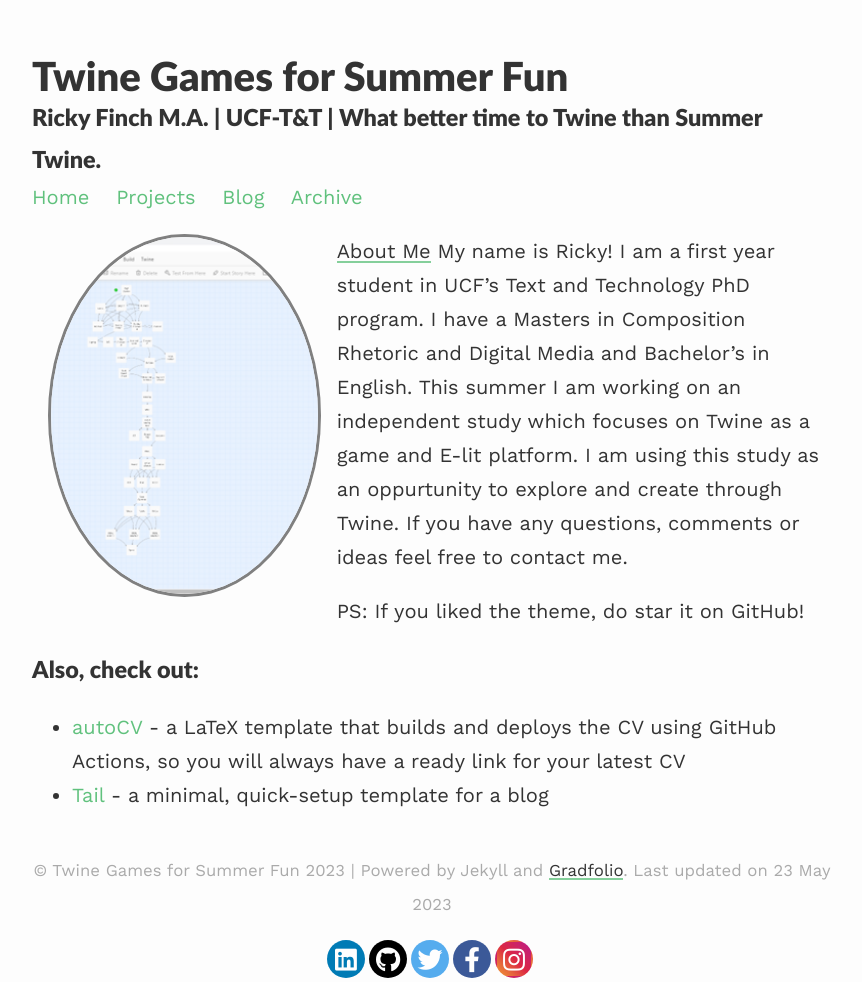
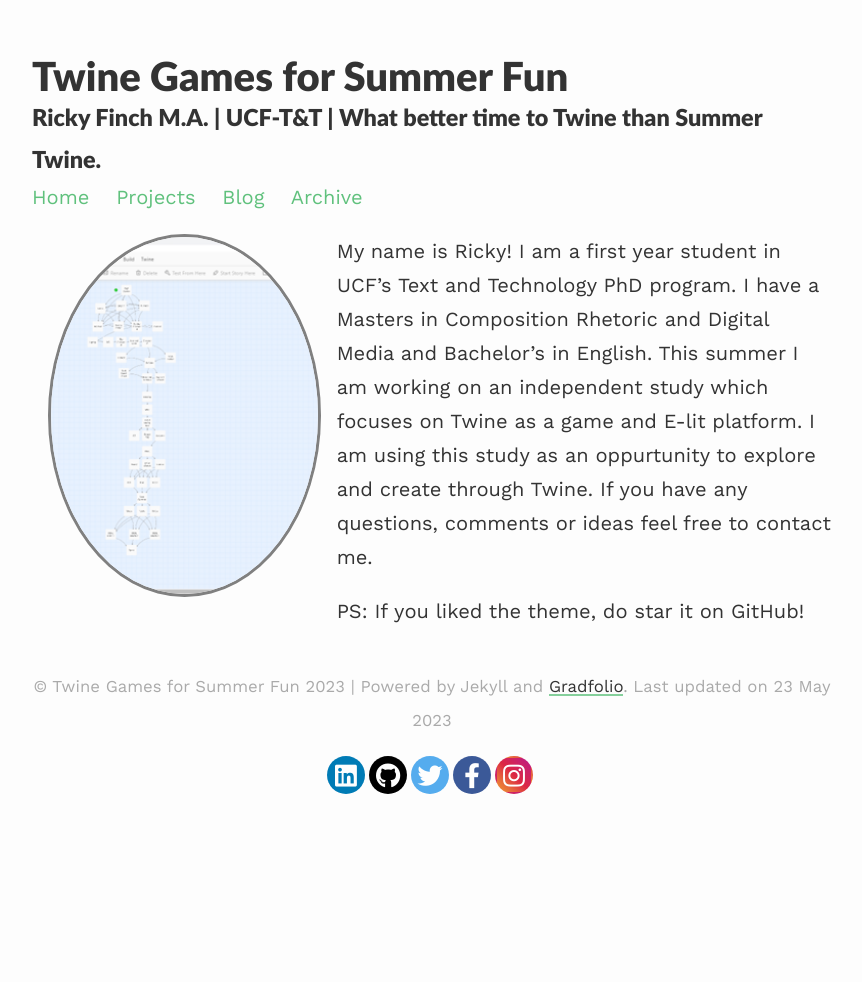
Before and after one commit to rafinch55/Twine-Fun-Time, a Jekyll site: the page built from index.md, in a window 1280 px wide. Shown: the whole page, without its empty margins (208-1070 px from the left). Built offline with Jekyll 4.4.1, drawn with Linux system fonts in a browser that asks for light colours; nearby versions of some CDN libraries.

Commit message:
Update index.md

```diff
--- a/index.md
+++ b/index.md
@@ -3,16 +3,10 @@ layout: about
 permalink: /
 profile:
   align: left
-  image: Twine pic.png
+  image: Twine Pic.png
 published: true
 ---
 
-[About Me](url)
 My name is Ricky! I am a first year student in UCF's Text and Technology PhD program. I have a Masters in Composition Rhetoric and Digital Media and Bachelor's in English. This summer I am working on an independent study which focuses on Twine as a game and E-lit platform. I am using this study as an oppurtunity to explore and create through Twine. If you have any questions, comments or ideas feel free to contact me.
 
 PS: If you liked the theme, do star it on GitHub!
-
-### Also, check out:
-
-- [autoCV](https://github.com/jitinnair1/autocv) - a LaTeX template that builds and deploys the CV using GitHub Actions, so you will always have a ready link for your latest CV
-- [Tail](https://github.com/jitinnair1/tail) - a minimal, quick-setup template for a blog
```
